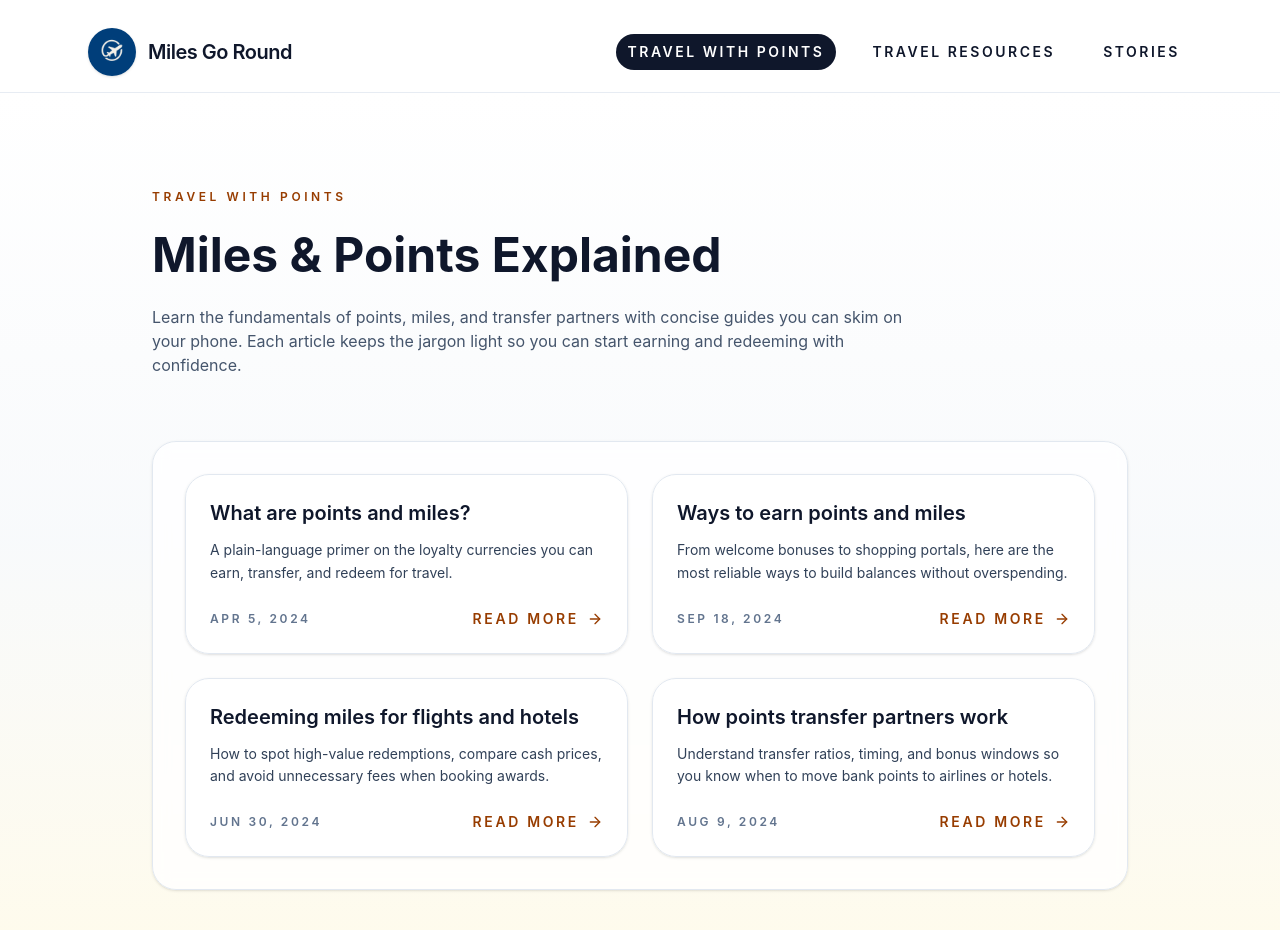
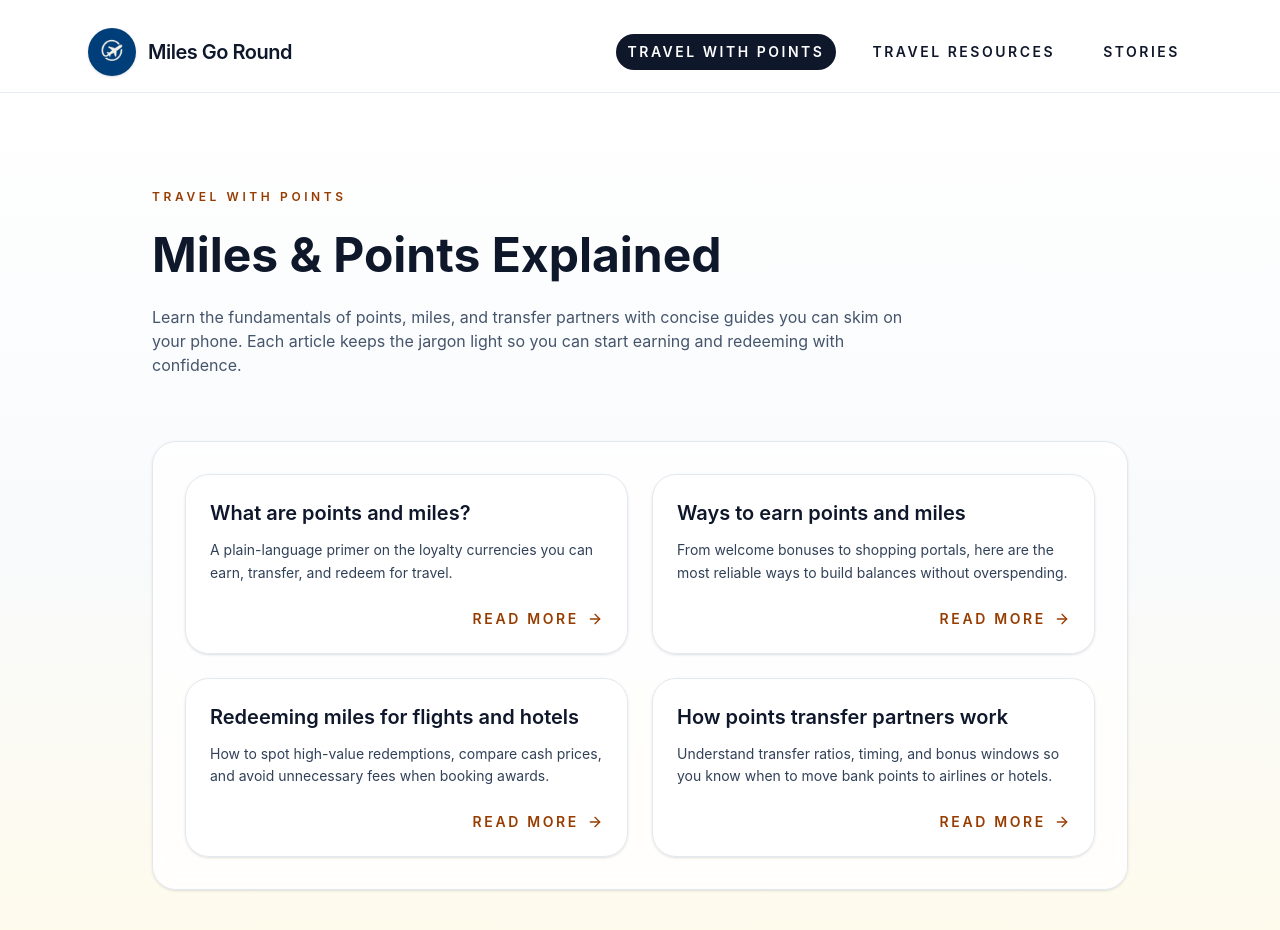
Before and after one commit to bansalmanik/travel-website, a Next.js app: page /travel-with-points/miles-and-points-explained in a window 1280 px wide. Shown: the top 930 px of the page. Built offline with nearby package versions, Linux system fonts and the light colour scheme.

Commit message:
Remove date from miles and points article cards

```diff
--- a/app/travel-with-points/miles-and-points-explained/miles-points-article-card.tsx
+++ b/app/travel-with-points/miles-and-points-explained/miles-points-article-card.tsx
@@ -16,8 +16,7 @@ export function MilesPointsArticleCard({ article }: { article: MilesPointsArticl
         </h3>
         <p className="text-sm leading-relaxed text-slate-700">{article.excerpt}</p>
       </div>
-      <div className="mt-6 flex items-center justify-between text-xs font-semibold uppercase tracking-[0.22em] text-slate-500">
-        <span>{new Intl.DateTimeFormat("en", { month: "short", day: "numeric", year: "numeric" }).format(new Date(article.updatedOn ?? article.publishedOn))}</span>
+      <div className="mt-6 flex items-center justify-end text-xs font-semibold uppercase tracking-[0.22em] text-slate-500">
         <Link
           href={`/travel-with-points/miles-and-points-explained/${article.slug}`}
           className="inline-flex items-center text-sm font-semibold text-amber-800"
```
